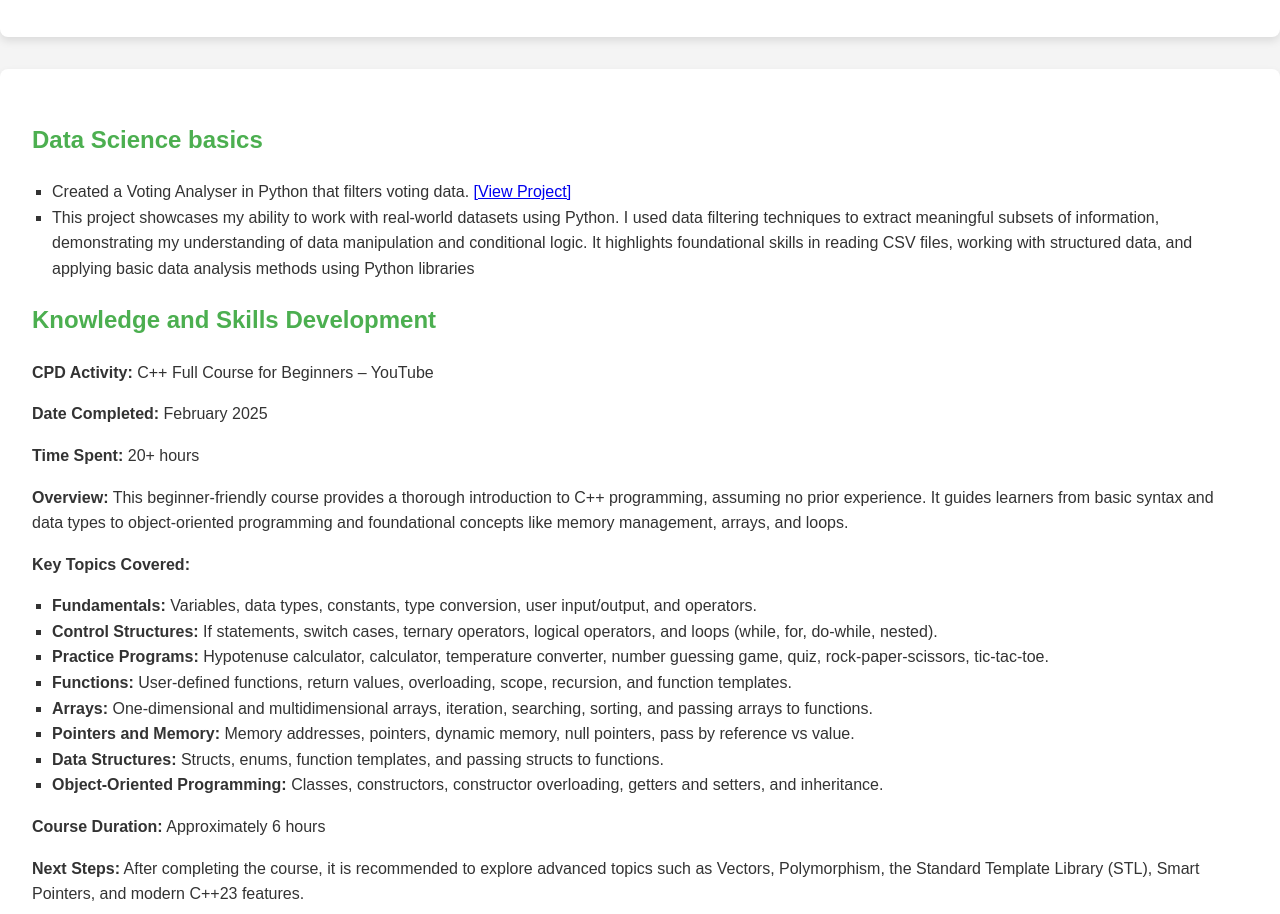
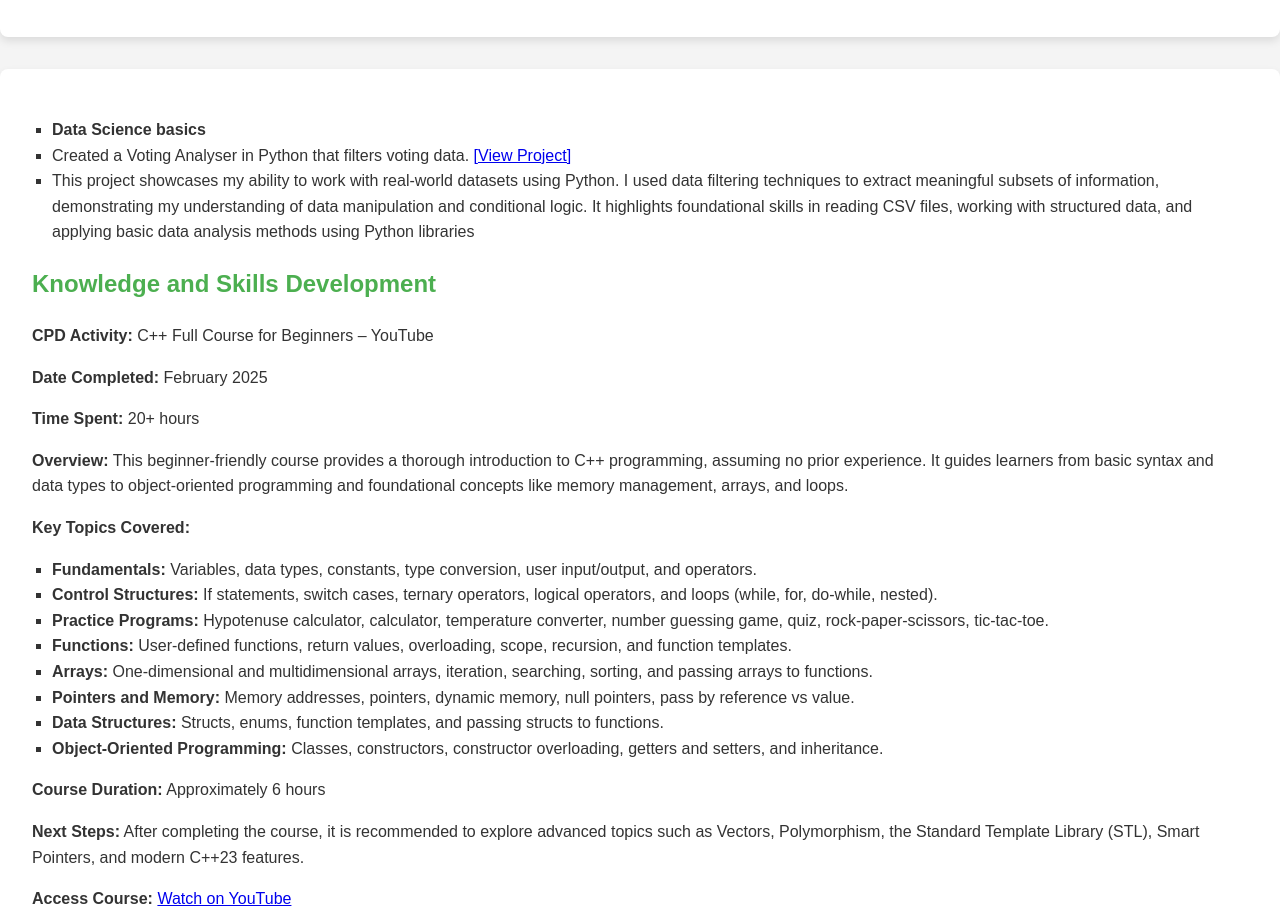
Before and after one commit to BBinoy06/BBinoy06.github.io, a plain HTML site: page index.html in a window 1280 px wide. Shown: the part 3375-4289 px from the top of the page. Drawn offline with Linux system fonts and the light colour scheme.

Commit message:
Update index.html

```diff
--- a/index.html
+++ b/index.html
@@ -118,8 +118,8 @@
   </section>
 
   <section id="cpd">
-    <h2>Data Science basics</h2>
       <ul>
+        <li><strong>Data Science basics</strong></li>
         <li>Created a Voting Analyser in Python that filters voting data. <a href="https://github.com/BBinoy06/votingAnalyser" target="_blank">[View Project]</a></li>
         <li>This project showcases my ability to work with real-world datasets using Python. I used data filtering techniques to extract meaningful subsets of information, demonstrating my understanding of data manipulation and conditional logic. It highlights foundational skills in reading CSV files, working with structured data, and applying basic data analysis methods using Python libraries</li>
       </ul>
```
